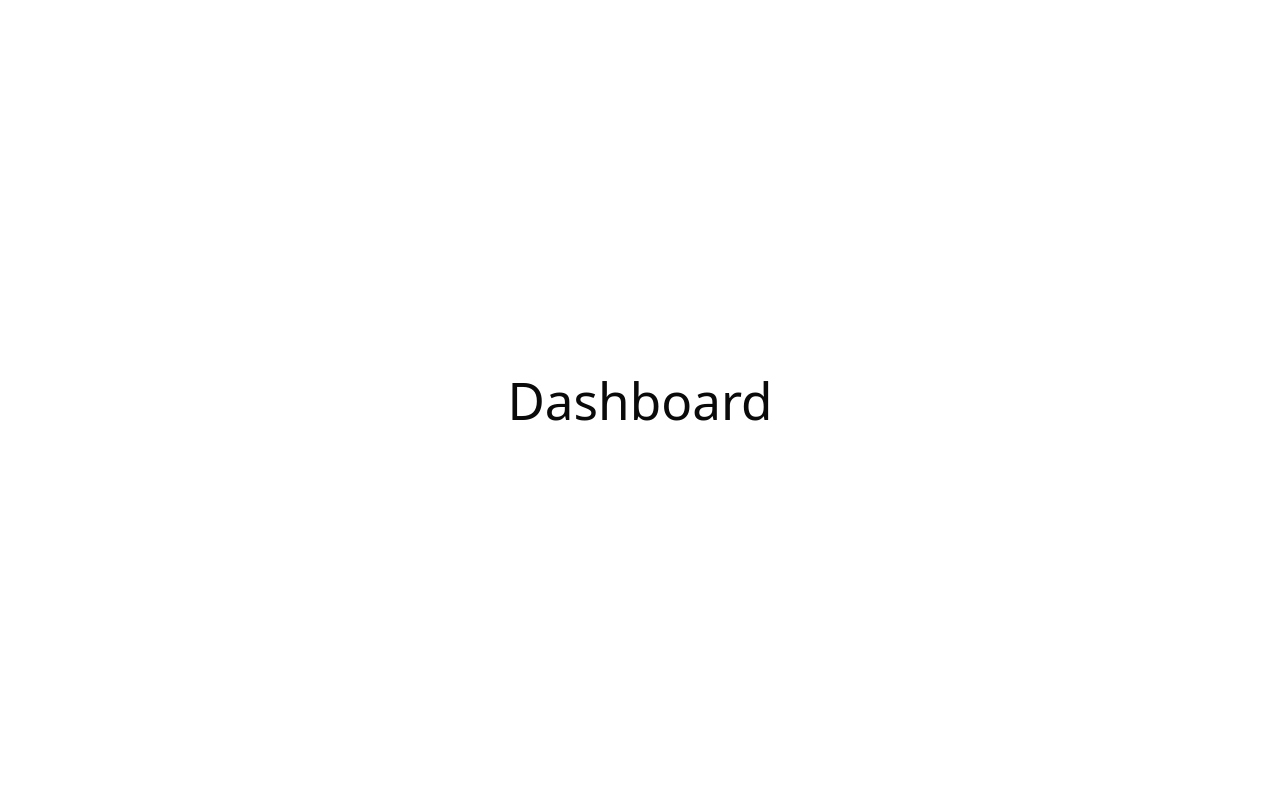
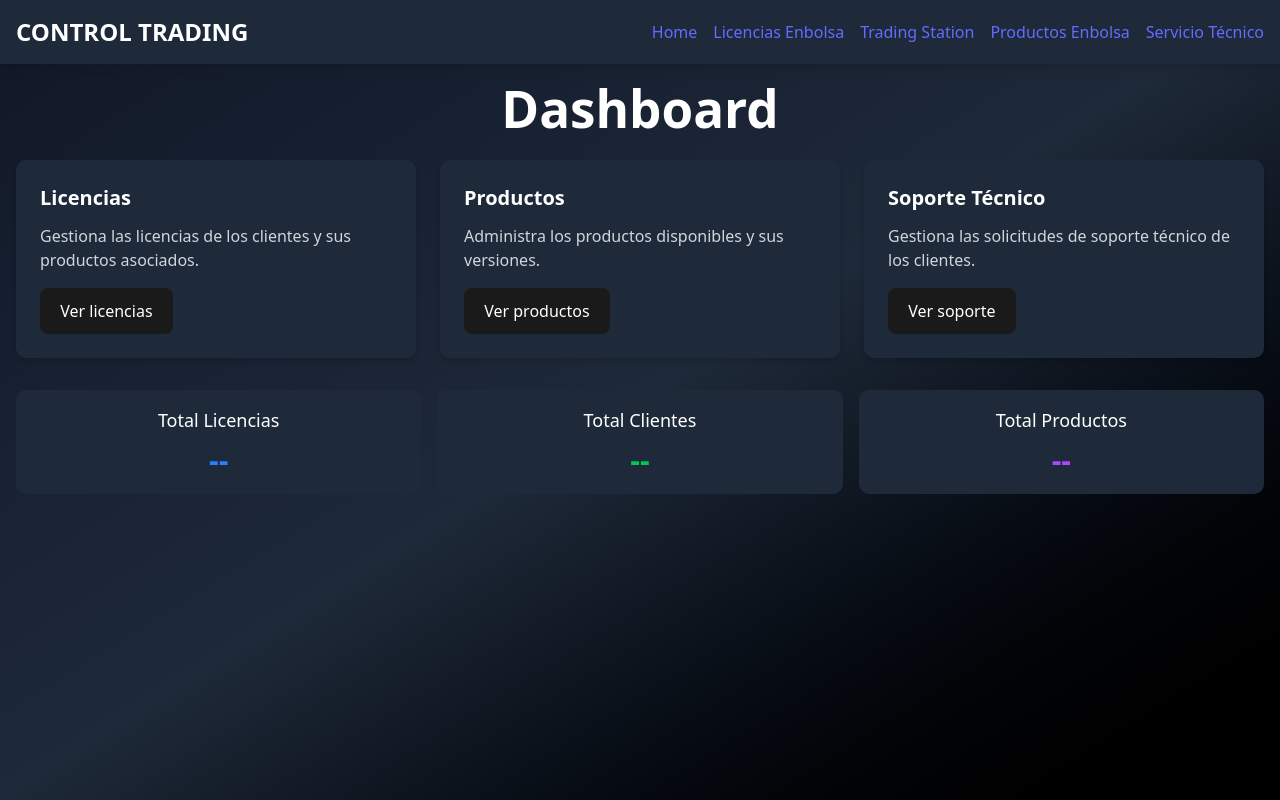
Before and after one commit to MaNoLiN-CRV/ControlTrading-v2, a React (Vite) app: page /dashboard in a window 1280 px wide. Built offline with nearby package versions, Linux system fonts and the light colour scheme; sample sign-in values are in the browser's storage.

Commit message:
Enhance API authentication by adding Authorization token handling and refactor fetch methods to use updated headers; improve Dashboard and Products page layout and navigation

```diff
--- a/src/fetcher/ApiFactory.ts
+++ b/src/fetcher/ApiFactory.ts
@@ -19,7 +19,12 @@ class ApiFactory {
      */
     static createApiFactory(type: FetchType, baseUrl: string, headers?: HeadersInit): Http {
         if (!ApiFactory.manager) {
-            ApiFactory.manager = ApiFactory.initializeManager(type, baseUrl, headers);
+            const token = localStorage.getItem('authToken');
+            const initialHeaders = {
+                ...headers,
+                'Authorization': token ? `Bearer ${token}` : '',
+            };
+            ApiFactory.manager = ApiFactory.initializeManager(type, baseUrl, initialHeaders);
         }
         return ApiFactory.manager;
     }
--- a/src/fetcher/Fetch/FetchManager.ts
+++ b/src/fetcher/Fetch/FetchManager.ts
@@ -9,6 +9,28 @@ class FetchManager implements Http {
         this.baseUrl = baseUrl;
         this.headers = headers || {};
     }
+
+    // Añadir método para actualizar headers
+    public updateHeaders(headers: HeadersInit) {
+        this.headers = {
+            ...this.headers,
+            ...headers
+        };
+    }
+
+    /**
+     * Get headers with Authorization token
+     * @returns HeadersInit
+     */
+    private getHeadersWithAuth(): HeadersInit {
+        const token = localStorage.getItem('authToken');
+        return {
+            ...this.headers,
+            'Authorization': token ? `Bearer ${token}` : '',
+            'Content-Type': 'application/json',
+        };
+    }
+
     /**
      * @param response Response object from fetch
      * @returns Promise<HttpResponse<T>>
@@ -25,6 +47,7 @@ class FetchManager implements Http {
         const data = dataParser<T>(text);
         return { status: response.status, data };
     }
+
     /**
      * Fetch GET request
      * @param url string
@@ -33,7 +56,7 @@ class FetchManager implements Http {
     async get<T = any>(url: string): Promise<HttpResponse<T>> {
         const response = await fetch(`${this.baseUrl}${url}`, {
             method: 'GET',
-            headers: this.headers,
+            headers: this.getHeadersWithAuth(),
         });
         return this.handleResponse<T>(response);
     }
@@ -47,10 +70,7 @@ class FetchManager implements Http {
     async post<T = any>(url: string, data: any): Promise<HttpResponse<T>> {
         const response = await fetch(`${this.baseUrl}${url}`, {
             method: 'POST',
-            headers: {
-                ...this.headers,
-                'Content-Type': 'application/json',
-            },
+            headers: this.getHeadersWithAuth(),
             body: JSON.stringify(data),
         });
         return this.handleResponse<T>(response);
@@ -65,10 +85,7 @@ class FetchManager implements Http {
     async put<T = any>(url: string, data: any): Promise<HttpResponse<T>> {
         const response = await fetch(`${this.baseUrl}${url}`, {
             method: 'PUT',
-            headers: {
-                ...this.headers,
-                'Content-Type': 'application/json',
-            },
+            headers: this.getHeadersWithAuth(),
             body: JSON.stringify(data),
         });
         return this.handleResponse<T>(response);
@@ -82,7 +99,7 @@ class FetchManager implements Http {
     async delete<T = any>(url: string): Promise<HttpResponse<T>> {
         const response = await fetch(`${this.baseUrl}${url}`, {
             method: 'DELETE',
-            headers: this.headers,
+            headers: this.getHeadersWithAuth(),
         });
         return this.handleResponse<T>(response);
     }
--- a/src/fetcher/http.ts
+++ b/src/fetcher/http.ts
@@ -1,19 +1,17 @@
-interface Http {
-  get<T = any>(url: string): Promise<HttpResponse<T>>;
-  post<T = any>(url: string, data: any): Promise<HttpResponse<T>>;
-  put<T = any>(url: string, data: any): Promise<HttpResponse<T>>;
-  delete<T = any>(url: string): Promise<HttpResponse<T>>;
+export default interface Http {
+    get<T = any>(url: string): Promise<HttpResponse<T>>;
+    post<T = any>(url: string, data: any): Promise<HttpResponse<T>>;
+    put<T = any>(url: string, data: any): Promise<HttpResponse<T>>;
+    delete<T = any>(url: string): Promise<HttpResponse<T>>;
+    updateHeaders(headers: HeadersInit): void;
 }
 
-type HttpError = {
-  status: number;
-  message: string;
+export interface HttpResponse<T> {
+    status: number;
+    data: T;
 }
 
-type HttpResponse<T> = {
-  status: number;
-  data: T;
+export interface HttpError {
+    status: number;
+    message: string;
 }
-
-export type { HttpResponse, HttpError };
-export default Http;
--- a/src/pages/dashboard/Dashboard.tsx
+++ b/src/pages/dashboard/Dashboard.tsx
@@ -1,9 +1,80 @@
+import { useEffect } from "react";
+import { useNavigate } from "react-router-dom";
+import { useAuthContext } from "../login/context/AuthContext";
+import Navbar from "@/components/Navbar";
 
-const dashboard = () => {
+const Dashboard = () => {
+  const { isAuthenticated } = useAuthContext();
+  const navigate = useNavigate();
+
+  useEffect(() => {
+    if (!isAuthenticated()) {
+      navigate("/login");
+    }
+  }, [isAuthenticated, navigate]);
+
   return (
-    <div>
-      <h1>Dashboard</h1>
+    <div className="min-h-screen bg-gradient-to-br from-gray-900 via-gray-800 to-black text-white">
+      <Navbar />
+      <main className="container mx-auto p-4">
+        <h1 className="text-4xl font-bold text-center mb-6">Dashboard</h1>
+
+        <div className="grid grid-cols-1 md:grid-cols-2 lg:grid-cols-3 gap-6">
+          {/* Card 1: Licenses */}
+          <div className="bg-gray-800 p-6 rounded-lg shadow-md hover:shadow-lg transition">
+            <h2 className="text-xl font-semibold mb-3">Licencias</h2>
+            <p className="text-gray-300 mb-4">Gestiona las licencias de los clientes y sus productos asociados.</p>
+            <button
+              onClick={() => navigate("/licenses")}
+              className="px-4 py-2 bg-blue-600 text-white rounded-lg hover:bg-blue-700 transition"
+            >
+              Ver licencias
+            </button>
+          </div>
+
+          {/* Card 2: Products */}
+          <div className="bg-gray-800 p-6 rounded-lg shadow-md hover:shadow-lg transition">
+            <h2 className="text-xl font-semibold mb-3">Productos</h2>
+            <p className="text-gray-300 mb-4">Administra los productos disponibles y sus versiones.</p>
+            <button
+              onClick={() => navigate("/products")}
+              className="px-4 py-2 bg-blue-600 text-white rounded-lg hover:bg-blue-700 transition"
+            >
+              Ver productos
+            </button>
+          </div>
+
+          {/* Card 3: Support */}
+          <div className="bg-gray-800 p-6 rounded-lg shadow-md hover:shadow-lg transition">
+            <h2 className="text-xl font-semibold mb-3">Soporte Técnico</h2>
+            <p className="text-gray-300 mb-4">Gestiona las solicitudes de soporte técnico de los clientes.</p>
+            <button
+              onClick={() => navigate("/support")}
+              className="px-4 py-2 bg-blue-600 text-white rounded-lg hover:bg-blue-700 transition"
+            >
+              Ver soporte
+            </button>
+          </div>
+        </div>
+
+        {/* Stats overview */}
+        <div className="mt-8 grid grid-cols-1 md:grid-cols-3 gap-4">
+          <div className="bg-gray-800 p-4 rounded-lg text-center">
+            <h3 className="text-lg font-medium mb-2">Total Licencias</h3>
+            <p className="text-3xl font-bold text-blue-500">--</p>
+          </div>
+          <div className="bg-gray-800 p-4 rounded-lg text-center">
+            <h3 className="text-lg font-medium mb-2">Total Clientes</h3>
+            <p className="text-3xl font-bold text-green-500">--</p>
+          </div>
+          <div className="bg-gray-800 p-4 rounded-lg text-center">
+            <h3 className="text-lg font-medium mb-2">Total Productos</h3>
+            <p className="text-3xl font-bold text-purple-500">--</p>
+          </div>
+        </div>
+      </main>
     </div>
   );
-}
-export default dashboard;
+};
+
+export default Dashboard;
--- a/src/pages/login/Login.tsx
+++ b/src/pages/login/Login.tsx
@@ -13,7 +13,7 @@ const Login = () => {
 
   useEffect(() => {
     if (isAuthenticated()) {
-      navigate("/products");
+      navigate("/dashboard");
     }
   }, [isAuthenticated, navigate]);
 
--- a/src/pages/products/Products.tsx
+++ b/src/pages/products/Products.tsx
@@ -47,11 +47,11 @@ const Products = () => {
   );
 
   return (
-    <div className="min-h-screen bg-gradient-to-br from-gray-900 via-gray-800 to-black text-white">
+    <div className="min-h-screen w-full bg-gradient-to-br from-gray-900 via-gray-800 to-black text-white">
       <Navbar />
-      <main className="container mx-auto p-4">
+      <main className="w-full p-4">
         <h1 className="text-4xl font-bold text-center mb-6">Productos</h1>
-        <div className="mb-4">
+        <div className="mb-4 px-4 max-w-5xl mx-auto">
           <input
             type="text"
             placeholder="Search"
@@ -60,7 +60,7 @@ const Products = () => {
             className="w-full px-4 py-2 bg-gray-800 text-white rounded-lg border border-gray-700 focus:outline-none focus:ring-2 focus:ring-blue-500 transition"
           />
         </div>
-        <div className="overflow-x-auto">
+        <div className="overflow-x-auto px-4">
           <table className="min-w-full bg-gray-800 rounded-lg">
             <thead>
               <tr>
```
